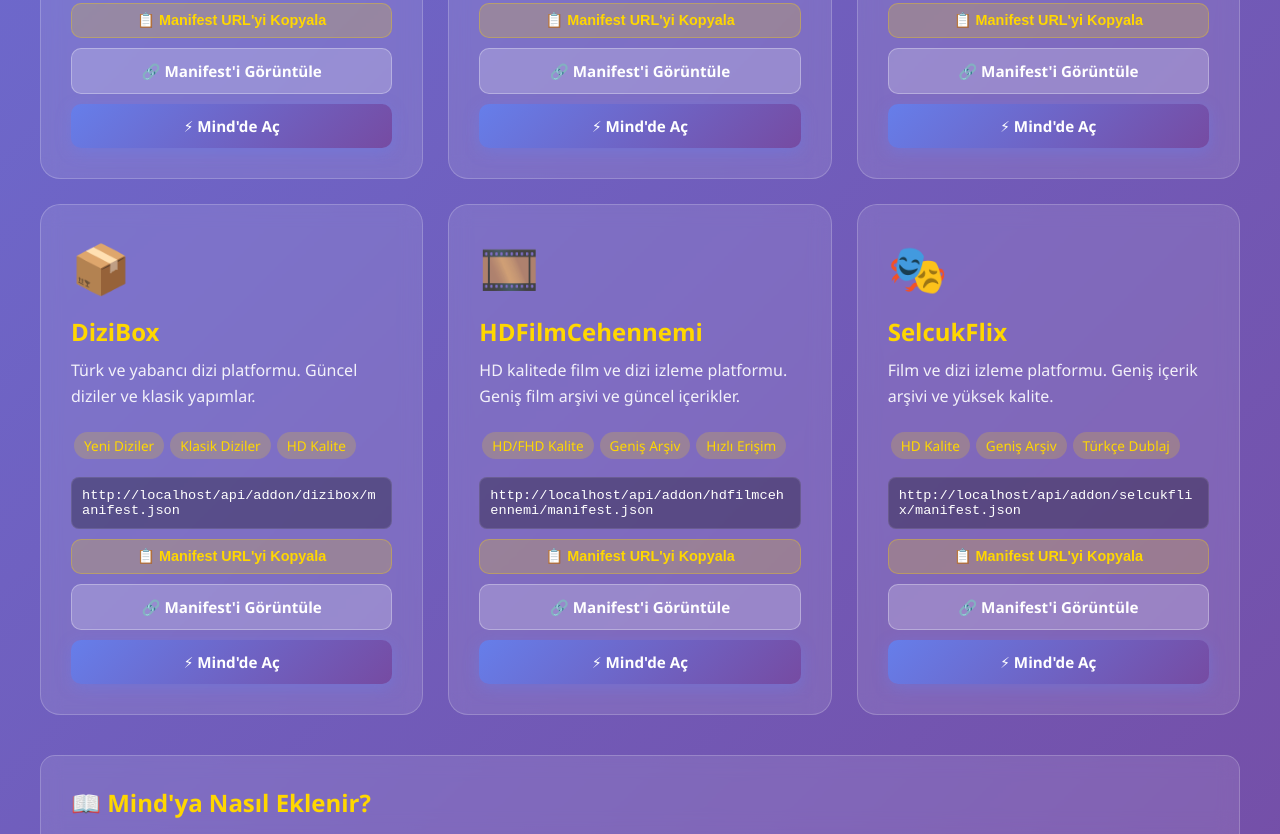
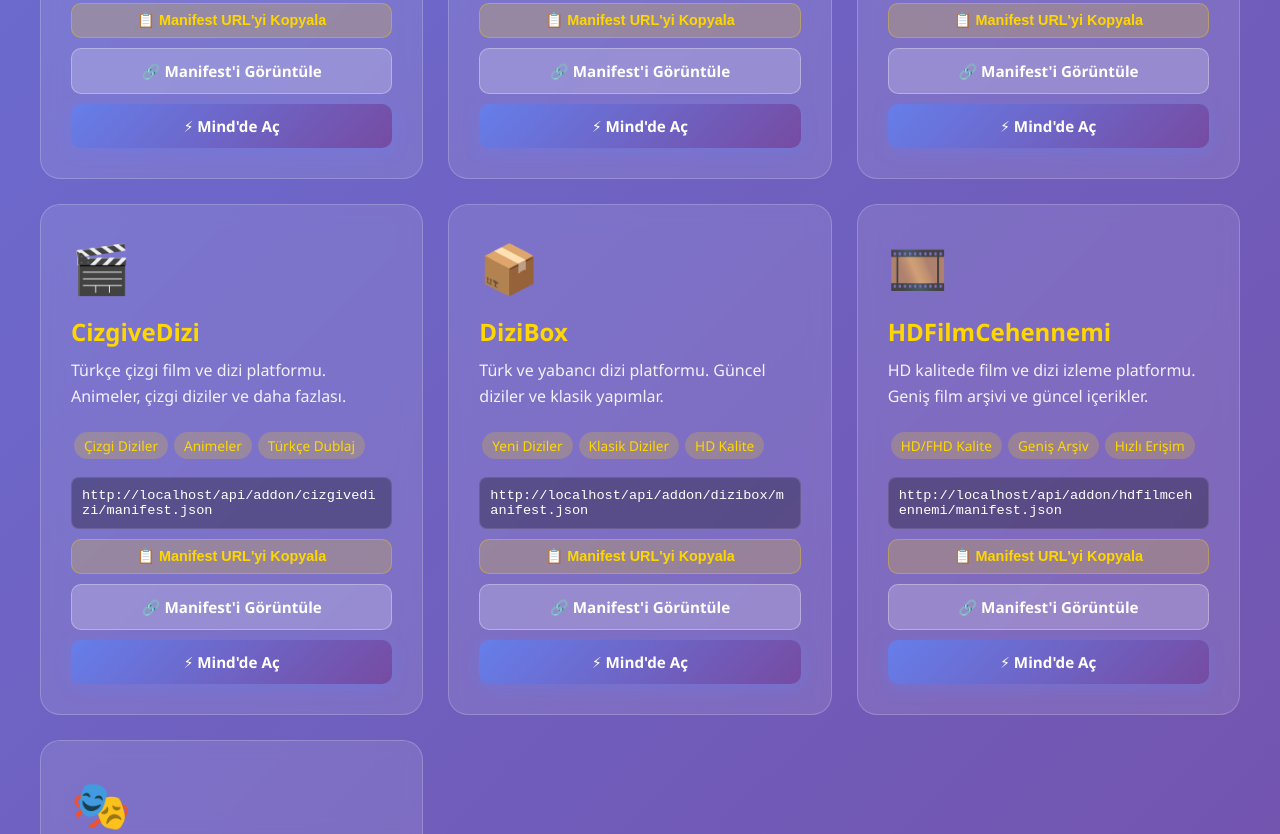
Before and after one commit to dumkof22/mind-plugins, a website: page public/index.html in a window 1280 px wide. Shown: the part 1966-2800 px from the top of the page. Drawn offline with Linux system fonts and the light colour scheme.

Commit message:
Add files via upload

```diff
--- a/public/index.html
+++ b/public/index.html
@@ -326,7 +326,7 @@
                 </div>
                 <div class="info-item">
                     <strong>Toplam Addon:</strong>
-                    <span id="addonCount">12</span>
+                    <span id="addonCount">13</span>
                 </div>
             </div>
         </div>
@@ -424,6 +424,13 @@
                 features: ['Çizgi Filmler', 'Türkçe Dublaj', 'Çocuk Dostu']
             },
             {
+                icon: '🎬',
+                name: 'CizgiveDizi',
+                addonId: 'cizgivedizi',
+                description: 'Türkçe çizgi film ve dizi platformu. Animeler, çizgi diziler ve daha fazlası.',
+                features: ['Çizgi Diziler', 'Animeler', 'Türkçe Dublaj']
+            },
+            {
                 icon: '📦',
                 name: 'DiziBox',
                 addonId: 'dizibox',
```
